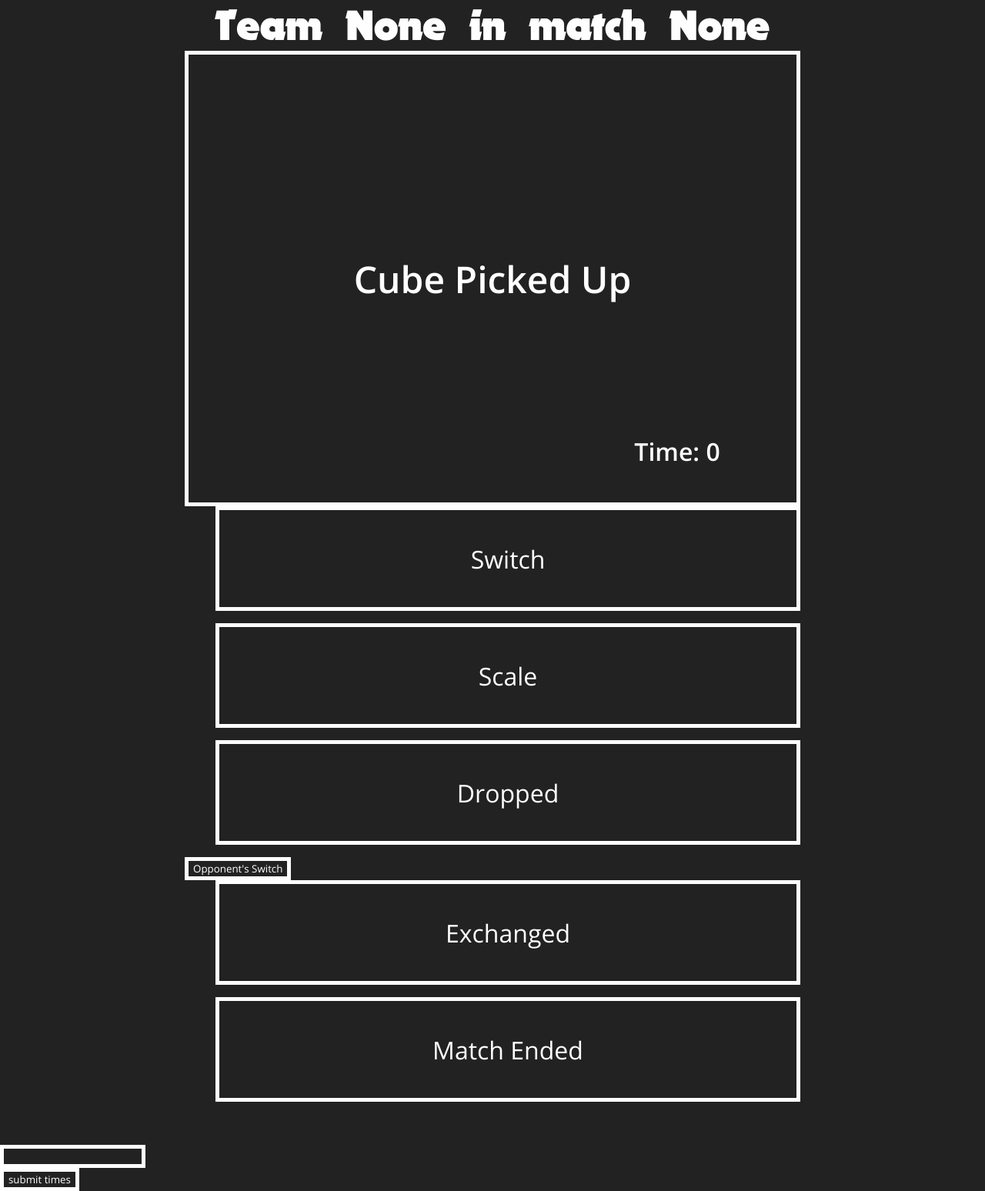
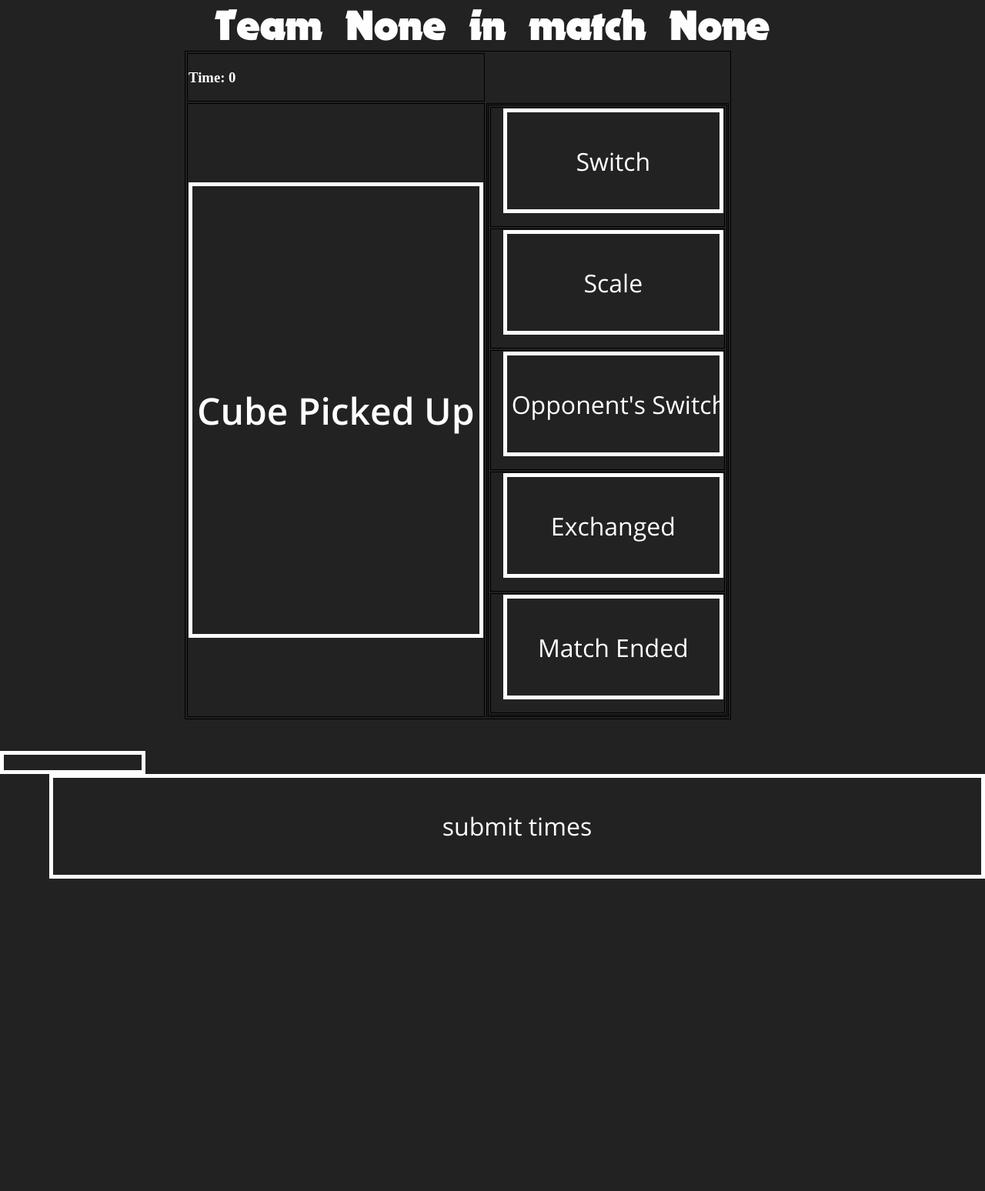
Before and after one commit to FRC-Team-1710/scouting-2018, a Django app: page /scout/scout_teleop/ in a window 1280 px wide; the page is wider, and only the part inside the window is pictured. Shown: that part at 77% size. After the commit the page ends 1142 px from the top of that part, so only its background shows below. Run offline with Django 3.2, Linux system fonts and the light colour scheme; a user stored in the database is signed in.

Commit message:
ready for iowa

```diff
--- a/scouting2018/scoutapp2018/static/scoutapp2018/style.css
+++ b/scouting2018/scoutapp2018/static/scoutapp2018/style.css
@@ -26,7 +26,6 @@ h1 {
 body {
 	background-color: #222222;
 	margin: 0;
-	height: 100vh;
 	width: 100vw;
 }
 * {
@@ -53,8 +52,8 @@ p {
 }
 #deco {
 	width:100vw;
-	height: 20%;
-	position: absolute;
+	height: 200px;
+	position: relative;
 	bottom: 0;
 	left: 0;
 	overflow: hidden;
@@ -117,18 +116,19 @@ input:hover {
 	float: left;
 	position: relative;
 }
-#timer {
-	font-size: 2em;
-	font-family: Open Sans Bold;
-	position: absolute;
-	bottom: 20%;
-	text-align: center;
-	width: 100%;
-}
-#switch-place, #scale-place, #cube-dropped, #submitbutton, #cube-exchanged, #match-ended {
+
+#switch-place, #scale-place, #cube-dropped, #submitbutton, #cube-exchanged, #match-ended, #switch-blocked {
 	width: 95%;
 	height: 17vh;
 	margin-left: 5%;
 	margin-bottom: 2vh;
 	font-size: 2em;
 }
+
+input[type="submit"] {
+	width: 95%;
+	height: 17vh;
+	margin-left: 5%;
+	margin-bottom: 2vh;
+	font-size: 2em;
+}
--- a/scouting2018/scoutapp2018/templates/scoutapp2018/index.html
+++ b/scouting2018/scoutapp2018/templates/scoutapp2018/index.html
@@ -18,6 +18,7 @@
       <a href = "/scout/download_raw_cycles"> Download Cycle Data</a>
       <a href = "/scout/download_raw_end_game"> Download End Game Data</a>
       <a href = "/scout/view_rank">Filter Teams</a>
+      <a href = "/scout/leaderboard">Scout Leaderboard</a>
       <p>please leave {{user.username}}!!!</p>
     {% else %}
       <a href = "/scout/scout_login/">Login</a>
--- a/scouting2018/scoutapp2018/templates/scoutapp2018/scout_teleop.html
+++ b/scouting2018/scoutapp2018/templates/scoutapp2018/scout_teleop.html
@@ -4,25 +4,27 @@
   <head>
     <meta name="viewport" content="width=device-width, initial-scale=1.0">
     <title>Scout Teleop</title>
-    <link rel="stylesheet" type="text/css" href="../../static/scoutapp2018/style.css">
+    <link rel="stylesheet" type="text/css" href="../../static/scoutapp2018/style.css?rand=2222">
   </head>
   <body>
   <div id="wrapper">
     <h1>Team {{team}} in match {{match_number}}</h1>
 
-    <div id="halfcolumn">
-      <input type="button" onclick="startTimer()" id="timer-start" value="Cube Picked Up"></input>
-    </div>
-
-    <div id="halfcolumn">
-      <input type="button" onclick="stopTimer('switch')" id="switch-place" value = "Switch" disabled></input>
-      <input type="button" onclick="stopTimer('scale')" id="scale-place" value = "Scale" disabled></input>
-      <input type="button" onclick="stopTimer('drop')" id="cube-dropped" value = "Dropped" disabled></input>
-      <input type="button" onclick="stopTimer('opp_switch')" id="switch_blocked" value = "Opponent's Switch" disabled></input>
-      <input type="button" onclick="stopTimer('exchange')" id="cube-exchanged" value = "Exchanged" disabled></input>
-      <input type="button" onclick="stopTimer('end')" id="match-ended" value = "Match Ended" disabled></input>
-      <h3 id = "timer">Time: 0</h3>
-    </div>
+    <table>
+      <tr><td><h3 id = "timer">Time: 0</h3></td></tr>
+      <tr>
+        <td><input type="button" onclick="startTimer()" id="timer-start" value="Cube Picked Up"></input></td>
+        <td>
+          <table>
+            <tr><td><input type="button" onclick="stopTimer('switch')" id="switch-place" value = "Switch" disabled></input></td></tr>
+            <tr><td><input type="button" onclick="stopTimer('scale')" id="scale-place" value = "Scale" disabled></input></td></tr>
+            <tr><td><input type="button" onclick="stopTimer('opp_switch')" id="switch-blocked" value = "Opponent's Switch" disabled></input></td></tr>
+            <tr><td><input type="button" onclick="stopTimer('exchange')" id="cube-exchanged" value = "Exchanged" disabled></input></td></tr>
+            <tr><td><input type="button" onclick="stopTimer('end')" id="match-ended" value = "Match Ended" disabled></input></td></tr>
+          </table>
+        </td>
+      </tr>
+    </table>
 
     <script>
       var cubePickedUp = false;
@@ -68,6 +70,7 @@
         document.getElementById("scale-place").disabled = true;
         document.getElementById("cube-dropped").disabled = true;
         document.getElementById("cube-exchanged").disabled = true;
+        document.getElementById("switch-blocked").disabled = true;
         document.getElementById("match-ended").disabled = true;
       }
 
@@ -82,6 +85,7 @@
           document.getElementById("cube-dropped").disabled = false;
           document.getElementById("cube-exchanged").disabled = false;
           document.getElementById("match-ended").disabled = false;
+          document.getElementById("switch-blocked").disabled = false;
         }
       }
     </script>
--- a/scouting2018/scoutapp2018/urls.py
+++ b/scouting2018/scoutapp2018/urls.py
@@ -13,6 +13,7 @@ urlpatterns = [
     url(r'^scout_auto/$', views.scout_auto, name='scout_auto'),
     url(r'^scout_login/$', views.scout_login, name='scout_login'),
     url(r'^logout/$', views.logout, name='logout'),
+    url(r'^leaderboard/$', views.scout_leaderboard, name='leaderboard'),
     url(r'^scout_register/$', views.scout_register, name='scout_register'),
     url(r'^scout_teleop/$', views.scout_teleop, name='scout_teleop'),
     url(r'^scout_end/$', views.scout_end, name='scout_end'),
--- a/scouting2018/scoutapp2018/views.py
+++ b/scouting2018/scoutapp2018/views.py
@@ -200,6 +200,29 @@ def index(request):
     else:
         context = {'user' : 42}
     return render(request, "scoutapp2018/index.html", context)
+
+def scout_leaderboard(request):
+    scout_list = []
+    users = User.objects.order_by('username')
+    scouts_matches = []
+    matches = Match.objects.order_by('match_number')
+
+    for user in users:
+        scout_list.append(user.username)
+
+    for scout in scout_list:
+        r_one = len(matches.filter(red_one_scout=scout))
+        r_two = len(matches.filter(red_two_scout=scout))
+        r_three = len(matches.filter(red_three_scout=scout))
+        b_one = len(matches.filter(blue_one_scout=scout))
+        b_two = len(matches.filter(blue_two_scout=scout))
+        b_three = len(matches.filter(blue_three_scout=scout))
+        total_scouted = r_one + r_two + r_three + b_one + b_two + b_three
+        scouts_matches.append([scout, total_scouted])
+
+    scouts_matches = sorted(scouts_matches, key=lambda l:l[1], reverse=True)
+
+    return render(request, "scoutapp2018/leaderboard.html", {'scouts' : scouts_matches})
 
 def scout_register(request):
 	if request.method == 'POST':
```
Also changed, not shown: scouting2018/scoutapp2018/templates/scoutapp2018/leaderboard.html (added, +26 -0 lines), scouting2018/db.sqlite3, 2 other files.
